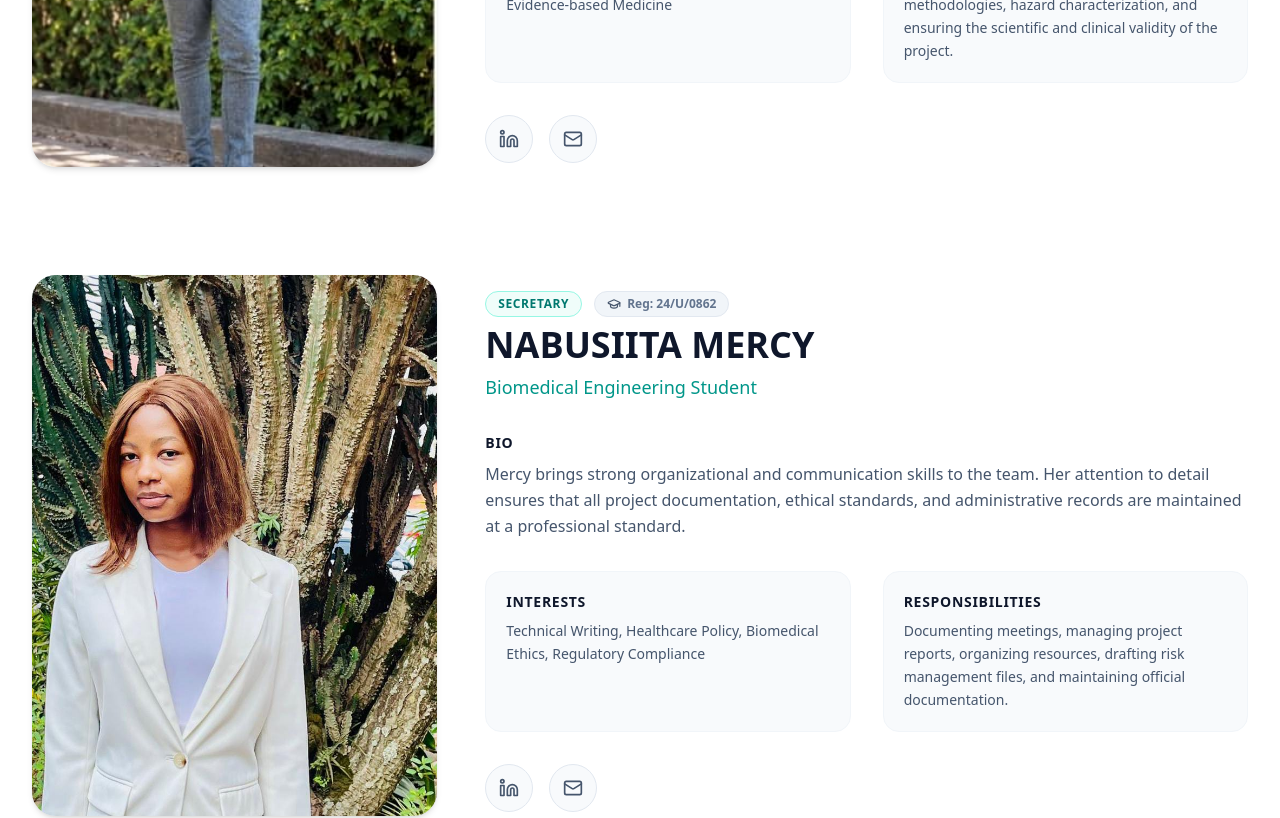
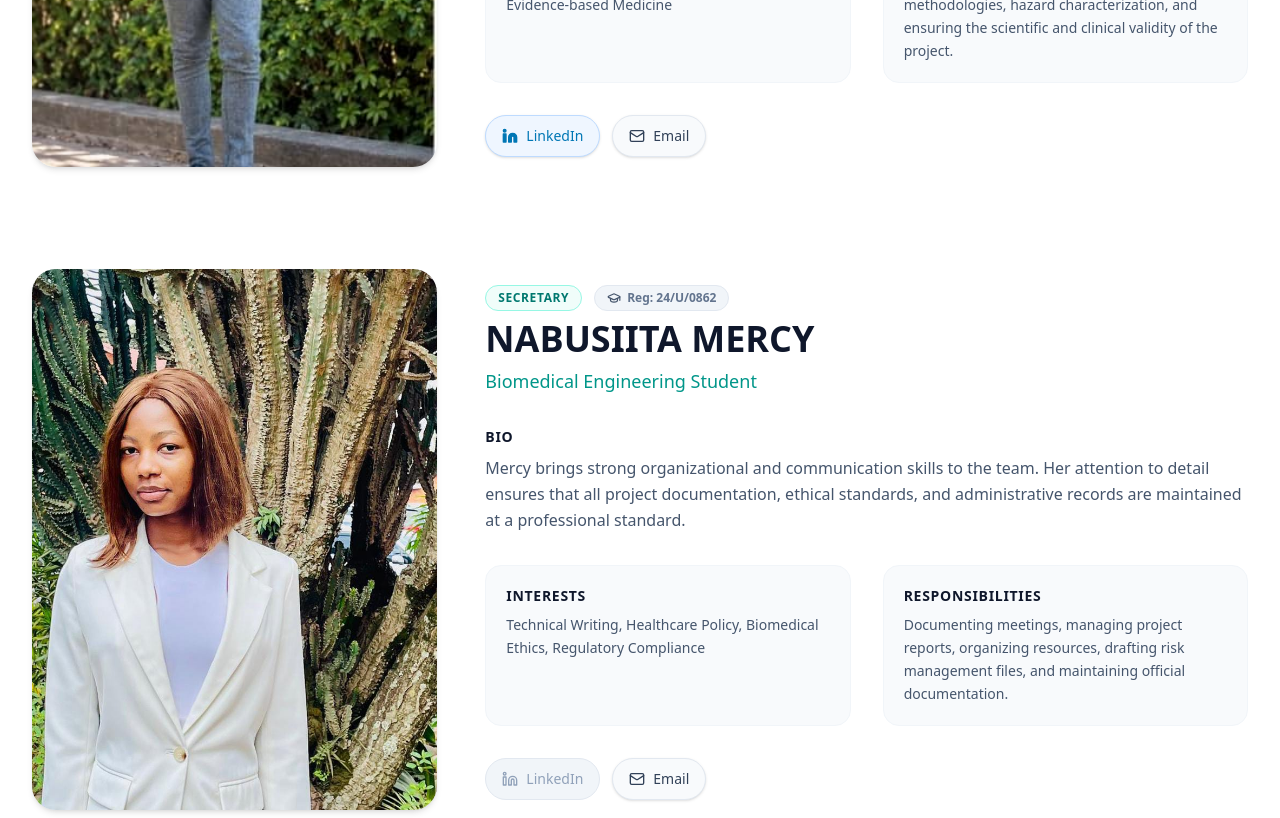
Before and after one commit to misaki-ebamu/team-avron, a React (Vite) app: page /#/team in a window 1280 px wide. Shown: the part 1500-2318 px from the top of the page. Built offline with nearby package versions, Linux system fonts and the light colour scheme.

Commit message:
feat(team): update LinkedIn profile link and styling
Replace placeholder LinkedIn link with the active profile for Ebamu Misaki and refine the UI component with improved styling, labels, and conditional rendering.

```diff
--- a/src/data.ts
+++ b/src/data.ts
@@ -50,7 +50,7 @@ export const TEAM_MEMBERS: TeamMember[] = [
     responsibilities: "Leading literature reviews, designing research methodologies, hazard characterization, and ensuring the scientific and clinical validity of the project.",
     bio: "Misaki specializes in clinical research and data-driven problem solving. He is committed to bridging the gap between clinical needs and engineering solutions through rigorous research and systematic analysis.",
     photoUrl: "./MISAKI.jpeg",
-    linkedin: "#",
+    linkedin: "https://www.linkedin.com/in/ebamu-misaki-429026352",
     email: "ebamumisaki@gmail.com"
   },
   {
--- a/src/pages/Team.tsx
+++ b/src/pages/Team.tsx
@@ -66,24 +66,37 @@ export default function Team() {
                     </div>
                   </div>
 
-                  <div className="mt-8 flex gap-4">
-                    <a
-                      href={member.linkedin}
-                      target="_blank"
-                      rel="noopener noreferrer"
-                      className="inline-flex items-center justify-center w-12 h-12 rounded-full bg-slate-50 text-slate-600 hover:bg-slate-900 hover:text-white transition-colors border border-slate-200"
-                      title="LinkedIn Profile"
-                      aria-label={`${member.name} LinkedIn`}
-                    >
-                      <Linkedin className="w-5 h-5" />
-                    </a>
+                  <div className="mt-8 flex items-center gap-3">
+                    {member.linkedin && member.linkedin !== '#' ? (
+                      <a
+                        href={member.linkedin.startsWith('http') ? member.linkedin : `https://${member.linkedin}`}
+                        target="_blank"
+                        rel="noopener noreferrer"
+                        className="inline-flex items-center space-x-2 px-4 py-2.5 rounded-full bg-blue-50 text-[#0077b5] hover:bg-[#0077b5] hover:text-white transition-all border border-blue-200 shadow-sm font-medium text-sm group"
+                        title={`View ${member.name}'s LinkedIn Profile`}
+                        aria-label={`${member.name} LinkedIn Profile`}
+                      >
+                        <Linkedin className="w-4 h-4 fill-current group-hover:scale-110 transition-transform" />
+                        <span>LinkedIn</span>
+                      </a>
+                    ) : (
+                      <span
+                        className="inline-flex items-center space-x-2 px-4 py-2.5 rounded-full bg-slate-100 text-slate-400 border border-slate-200 text-sm font-medium cursor-not-allowed"
+                        title="LinkedIn Profile coming soon"
+                      >
+                        <Linkedin className="w-4 h-4" />
+                        <span>LinkedIn</span>
+                      </span>
+                    )}
+
                     <button
                       onClick={() => window.open(`https://mail.google.com/mail/?view=cm&fs=1&to=${member.email}`, '_blank', 'noopener,noreferrer')}
-                      className="inline-flex items-center justify-center w-12 h-12 rounded-full bg-slate-50 text-slate-600 hover:bg-slate-900 hover:text-white transition-colors border border-slate-200 cursor-pointer"
-                      title="Send Email"
+                      className="inline-flex items-center space-x-2 px-4 py-2.5 rounded-full bg-slate-50 text-slate-700 hover:bg-slate-900 hover:text-white transition-all border border-slate-200 text-sm font-medium cursor-pointer shadow-sm"
+                      title="Send Email via Gmail"
                       aria-label={`Send email to ${member.name}`}
                     >
-                      <Mail className="w-5 h-5" />
+                      <Mail className="w-4 h-4" />
+                      <span>Email</span>
                     </button>
                   </div>
                 </div>
```
